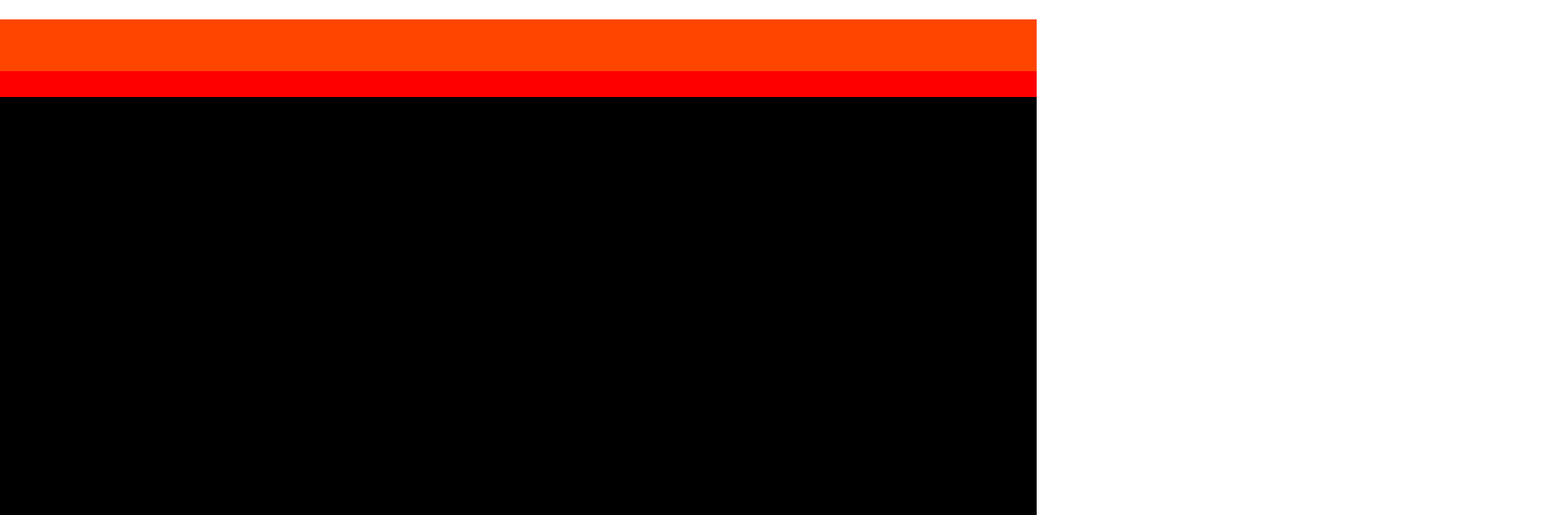
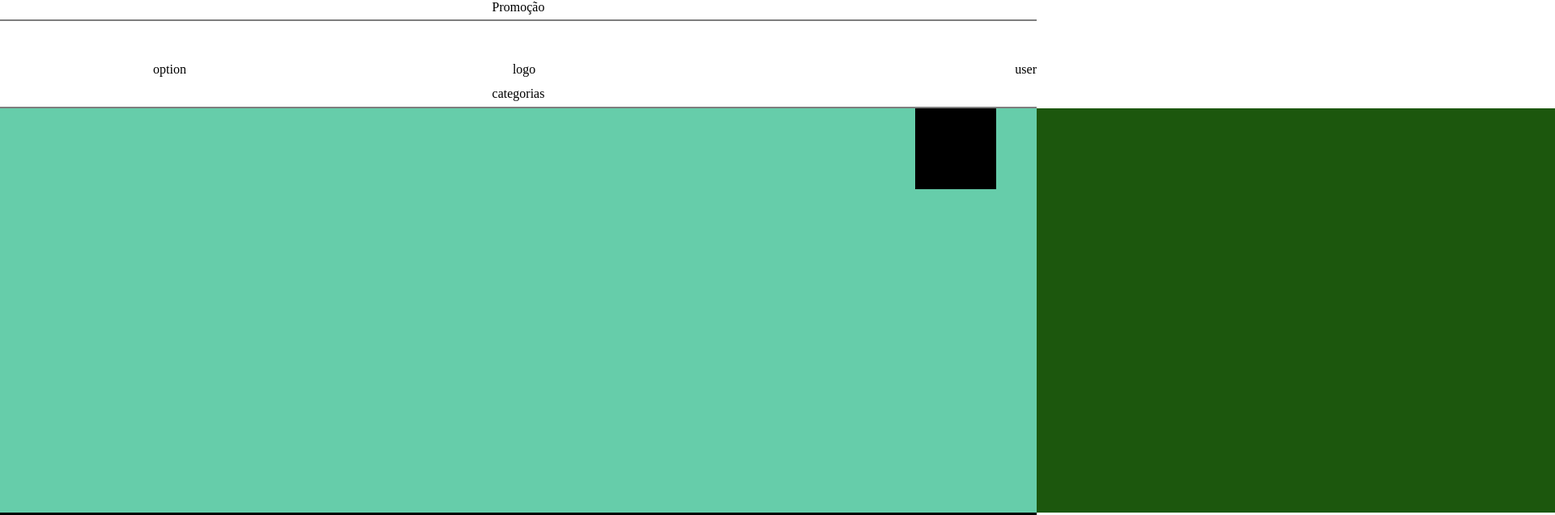
Before and after one commit to Matspx/ProjetoBrand, a plain HTML site: page index.html in a window 1280 px wide. Shown: the top 637 px of the page at 81% size, 1920 px wide, since content can reach past the window. Drawn offline with Linux system fonts and the light colour scheme.

Commit message:
avanços

```diff
--- /dev/null
+++ b/Styles/main.css
@@ -0,0 +1,157 @@
+/* geral */
+
+
+
+
+body {
+  margin: 0;
+  padding: 0;
+  overflow-x: hidden;
+
+}
+.container {
+ background: black;
+ height: 100%;
+ width: 100%;
+}
+
+/*menu*/
+.menu{
+  width: 100%;
+  height: auto;
+  display: flex;
+  flex-direction: column;
+  align-items: center;
+  align-content: center;
+}
+
+.menu-promo{
+  width: 100%;
+  height: 3vh;
+  background: white;
+  border-bottom: solid 2px rgb(126, 126, 126);
+  display: flex;
+  flex-direction: column;
+  align-items: center;
+  align-content: center;
+}
+
+.menu-main {
+  width: 100%;
+  height: 8vh;
+  background: white;
+  display: grid;
+  column-gap: 25px;
+  grid-template-columns: auto auto auto;
+  padding: 5px;
+}
+
+  .menu-option {
+    width: 100%;
+    height: auto;
+    background: white;
+    display: flex;
+    flex-direction: column;
+    align-items: center;
+    align-content: center;
+    justify-content: flex-end;
+  }
+  .menu-logo {
+    width: 100%;
+    height: auto;
+    background: white;
+    display: flex;
+    flex-direction: column;
+    align-items: center;
+    align-content: center;
+    justify-content: flex-end;
+    margin-left: auto;
+    margin-right: auto;
+  }
+  .menu-user {
+    width: 100%;
+    height: auto;
+    background: white;
+    display: flex;
+    flex-direction: column;
+    align-items: end;
+    align-content:flex-end;
+    justify-content: flex-end;
+    margin-left: auto;
+    margin-right: auto;
+  }
+
+.menu-categorias {
+  width: 100%;
+  height: 4vh;
+  background: white;
+  border-bottom: solid 2px rgb(126, 126, 126);
+  display: flex;
+  flex-direction: column;
+  align-items: center;
+  align-content:center;
+  justify-content: space-around;
+  margin-left: auto;
+  margin-right: auto;
+}
+
+/* slider */
+
+.slider {
+  width: 100%;
+  height: 500px;
+  background: white;
+  border-bottom: rgb(126, 126, 126);
+  display: block;
+  position: absolute;
+}
+
+.slide{
+  width: 100%;
+  height: 100%;
+  display: block;
+  position: inherit;
+  transition: 0.5s;
+}
+  .main{
+    background-color: mediumaquamarine;
+    left: 0;
+
+  }
+  .next{
+    background-color: rgb(28, 87, 13);
+    left: +100%;
+
+  }
+  .before{
+    background-color: rgb(204, 245, 194);
+    left: -100%;
+
+
+  }
+  .slide-button-next {
+    display: block;
+    position: fixed;
+    background: black;
+    cursor: pointer;
+    width: 100px;
+    height: 100px;
+    right: 50px;
+  }
+
+/* coleções */
+.colecoes {
+  width: 100%;
+  height: 800px;
+  background: black;
+  display: grid;
+  column-gap: 25px;
+  grid-template-columns: auto auto auto;
+}
+
+/* footer */
+.rodape {
+  width: 100%;
+  height: 300px;
+  background: white;
+}
--- a/index.html
+++ b/index.html
@@ -1,54 +1,70 @@
 <!DOCTYPE html>
-<html lang="en">
+<html lang="pt-br">
   <head>
     <meta charset="UTF-8">
     <meta http-equiv="X-UA-Compatible" content="IE=Edge">
     <meta name="viewport" content="width=device-width, initial-scale=1">
 
-<link href="main.css" rel="stylesheet">
+    <script type="text/javascript" src="./Scripts/index.js"></script>
+    <link href="./Styles/main.css" rel="stylesheet">
 
-  <script src="//unpkg.com/systemjs@0.19.47/dist/system.js"></script>
   </head>
 
   <body>
-  <script src="config.js"></script>
     <div class="container">
       <div class="menu">
         <div class="menu-promo">
-
+          Promoção
         </div>
         <div class="menu-main">
-
+          <div class="menu-option">
+            option
+          </div>
+          <div class="menu-logo">
+            logo
+          </div>
+          <div class="menu-user">
+            user
+          </div>
         </div>
         <div class="menu-categorias">
-
+          categorias
         </div>
       </div>
       <div class="slider">
-      <div class="slide-main">
+
+        <div id="slide" class="slide main">
 
         </div>
-      <div class="slide-before">
+        <div id="slide" class="slide next">
 
         </div>
-      <div class="slide-button-next">
+        <div id="slide" class="slide before">
+
+        </div>
+
+        <div class="slide-button-next" onclick="slideNext()">
 
         </div>
 
       </div>
       <div class="colecoes">
+        <div class="colecoes-card">
 
         </div>
-    <div class="produtos">
-      <div class="produtos-filtro">
+        <div class="colecoes-card">
 
         </div>
-      <div class="produtos-cards">
-        <div class="produtos-card">
+        <div class="colecoes-card">
 
         </div>
       </div>
+      <div class="rodape">
+
       </div>
     </div>
+    <footer>
+
+    </footer>
   </body>
 </html>
--- a/main.css
+++ /dev/null
@@ -1,35 +0,0 @@
-body {
-  margin: 0;
-  padding: 0;
-}
-.container {
- background: black;
- height: 100vh;
- width: 100%;
-}
-
-/*menu*/
-.menu{
-  width: 100%;
-  height: auto;
-  display: flex;
-  flex-direction: column;
-  align-items: center;
-  align-content: center;
-}
-
- .menu-promo{
-   width: 100%;
-   background: white;
-   height: 3vh;
- }
- .menu-main {
-   width: 100%;
-   background: orangered;
-   height: 8vh;
- }
-  .menu-categorias {
-    width: 100%;
-    background: red;
-    height: 4vh;
-  }
```
Also changed, not shown: Scripts/index.js (added, +29 -0 lines), esboco.png (added). Lines whose indentation alone changed are shown as unchanged.
